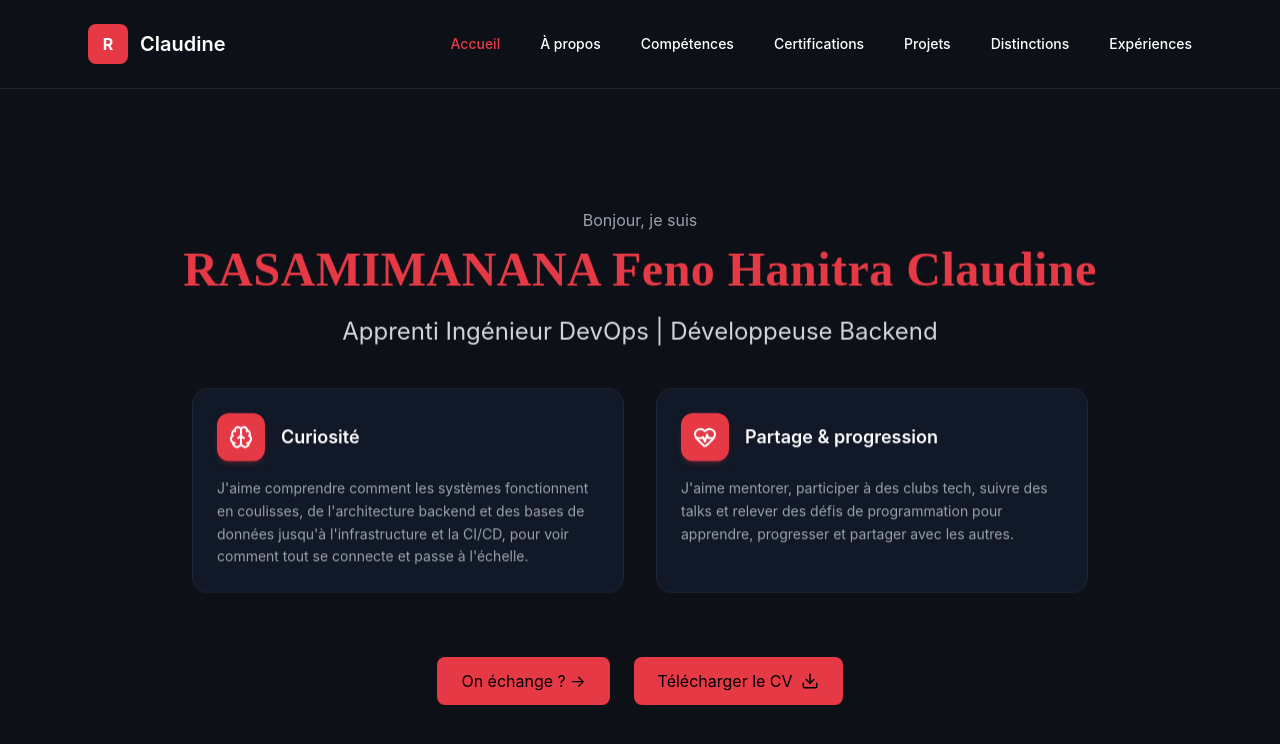
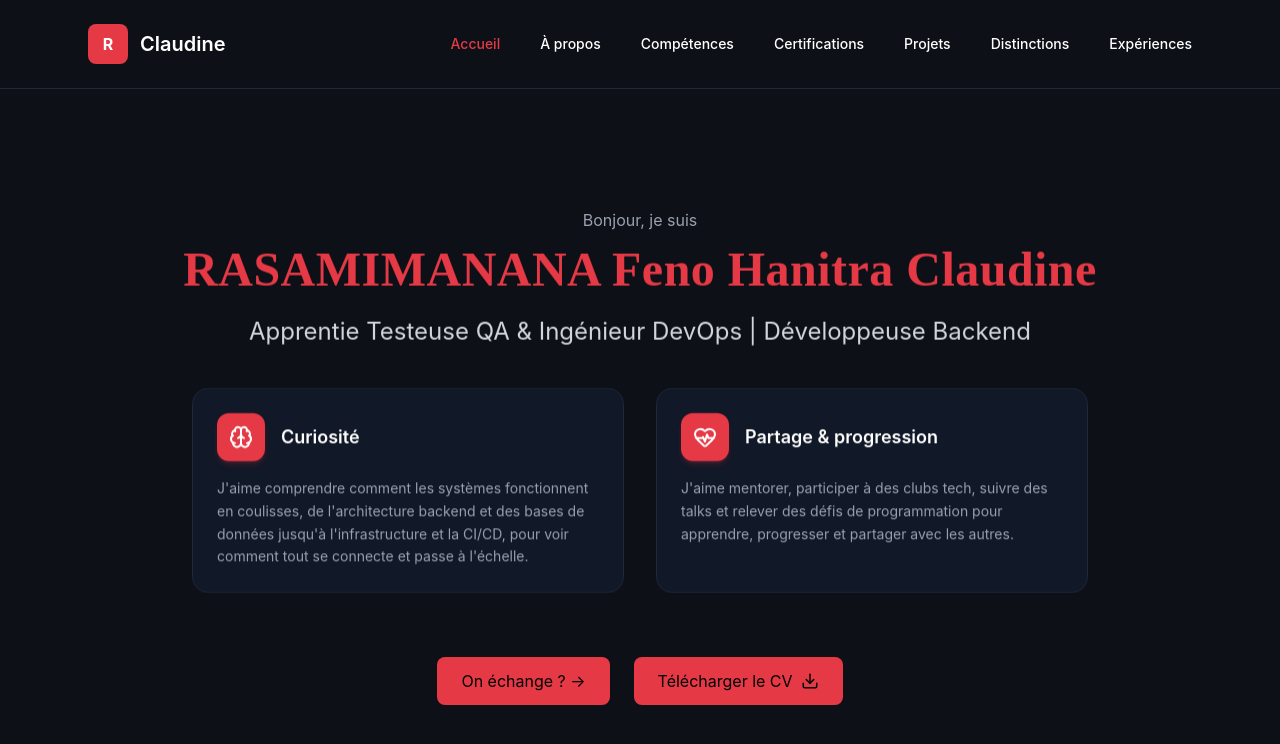
Before and after one commit to ClaudineRas02/Portfolio, a React (Vite) app: page / in a window 1280 px wide. Shown: the top 744 px of the page. Built offline with nearby package versions, Linux system fonts and the light colour scheme; a web font is replaced by a local one.

Commit message:
chore: title update

```diff
--- a/src/components/Hero.jsx
+++ b/src/components/Hero.jsx
@@ -20,7 +20,7 @@ const Hero = () => {
         delay={240}
         className="text-lg sm:text-xl md:text-2xl text-gray-300 mb-8"
       >
-        Apprenti Ingénieur DevOps | Développeuse Backend
+        Apprentie Testeuse QA & Ingénieur DevOps | Développeuse Backend
       </Reveal>
     </section>
   );
```
